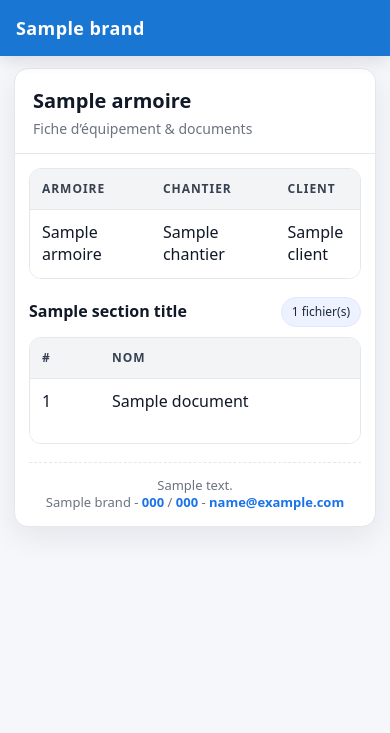
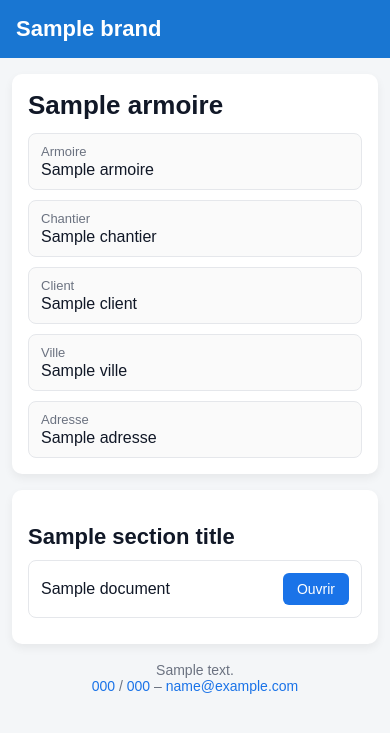
Before and after one commit to fode-konate/qr-code-dynamic, a Flask app: template templates/landing.html in a window 390 px wide. Shown: the top 733 px of the page. Run offline with Flask 3, Linux system fonts and the light colour scheme; the visitor is signed in with stand-in values (Sample User, id 1); tables that the repository leaves empty hold one stand-in row (values such as "Sample post"); the template is opened without the code that fills it: most values are stand-ins (such as "Sample title", 1, 10 or a date in 2020).

Commit message:
Initial commit - téléphone page landing

```diff
--- a/templates/landing.html
+++ b/templates/landing.html
@@ -7,262 +7,185 @@
 
   <style>
     :root{
-      --brand:#1976d2;
-      --bg:#f6f7fb;
+      --blue:#1976d2;
+      --bg:#f4f6f8;
       --card:#ffffff;
       --text:#111827;
       --muted:#6b7280;
       --border:#e5e7eb;
-      --shadow: 0 10px 30px rgba(17,24,39,.08);
-      --radius: 14px;
       --link:#1a73e8;
     }
 
     *{ box-sizing:border-box; }
     body{
       margin:0;
-      font-family: ui-sans-serif, system-ui, -apple-system, Segoe UI, Roboto, Arial, "Apple Color Emoji","Segoe UI Emoji";
+      font-family: Arial, Helvetica, sans-serif;
       background:var(--bg);
       color:var(--text);
-      line-height:1.35;
     }
 
-    /* Top bar */
+    /* Header */
     .appbar{
-      position: sticky;
-      top: 0;
-      z-index: 20;
-      background: var(--brand);
-      color: #fff;
-      padding: 16px;
-      display:flex;
-      align-items:center;
-      justify-content:space-between;
-      box-shadow: 0 4px 16px rgba(0,0,0,.12);
-    }
-    .brand{
-      font-weight: 700;
-      letter-spacing:.4px;
-      font-size: 18px;
+      background:var(--blue);
+      color:#fff;
+      padding:16px;
+      font-size:22px;
+      font-weight:600;
     }
 
     .wrap{
-      max-width: 980px;
-      margin: 18px auto 40px;
-      padding: 0 14px;
+      max-width:900px;
+      margin:16px auto;
+      padding:0 12px 24px;
     }
 
     .card{
       background:var(--card);
-      border:1px solid var(--border);
-      border-radius: var(--radius);
-      overflow:hidden;
-      box-shadow: var(--shadow);
+      border-radius:10px;
+      box-shadow:0 4px 10px rgba(0,0,0,.06);
+      padding:16px;
+      margin-bottom:16px;
     }
 
-    .card-header{
-      padding: 18px 18px 14px;
-      border-bottom: 1px solid var(--border);
-    }
     .title{
-      font-size: 22px;
-      font-weight: 800;
-      margin: 0;
-    }
-    .subtitle{
-      margin-top: 6px;
-      color: var(--muted);
-      font-size: 14px;
+      font-size:26px;
+      font-weight:600;
+      margin-bottom:12px;
     }
 
-    .card-body{
-      padding: 16px 18px 18px;
+    /* Infos équipement */
+    .info-grid{
+      display:grid;
+      grid-template-columns:1fr;
+      gap:10px;
     }
 
-    /* Info table */
-    .table-wrap{
-      overflow:auto;
-      border: 1px solid var(--border);
-      border-radius: 12px;
-    }
-    table{
-      width:100%;
-      border-collapse:collapse;
-      min-width: 640px;
-      background: #fff;
-    }
-    thead th{
-      text-align:left;
-      font-size: 12px;
-      text-transform: uppercase;
-      letter-spacing: .08em;
-      color:#374151;
-      background: #f3f4f6;
-      border-bottom: 1px solid var(--border);
-      padding: 12px 12px;
-      white-space: nowrap;
-    }
-    tbody td{
-      padding: 12px 12px;
-      border-bottom: 1px solid var(--border);
-      vertical-align: top;
-      word-break: break-word;
-    }
-    tbody tr:last-child td{
-      border-bottom: none;
+    .info-item{
+      padding:10px 12px;
+      border:1px solid var(--border);
+      border-radius:8px;
+      background:#fafafa;
     }
 
-    /* Section title */
-    .section-title{
-      display:flex;
-      align-items:center;
-      justify-content:space-between;
-      margin: 18px 0 10px;
-      gap: 12px;
-    }
-    .section-title h2{
-      margin:0;
-      font-size: 16px;
-      font-weight: 800;
-    }
-    .pill{
-      font-size: 12px;
-      color: #1f2937;
-      background: #eef2ff;
-      border: 1px solid #e0e7ff;
-      padding: 6px 10px;
-      border-radius: 999px;
-      white-space: nowrap;
+    .info-label{
+      font-size:13px;
+      color:var(--muted);
     }
 
-    /* Documents table */
+    .info-value{
+      font-size:16px;
+      font-weight:500;
+      margin-top:2px;
+    }
+
+    /* Section documents */
+    .section-title{
+      font-size:22px;
+      margin:18px 0 10px;
+      font-weight:600;
+    }
+
+    .doc{
+      display:flex;
+      justify-content:space-between;
+      align-items:center;
+      padding:12px;
+      border:1px solid var(--border);
+      border-radius:8px;
+      margin-bottom:10px;
+      background:#fff;
+    }
+
+    .doc-name{
+      font-size:16px;
+      font-weight:500;
+    }
+
     .doc a{
-      color: var(--link);
-      text-decoration: none;
-      font-weight: 700;
-    }
-    .doc a:hover{ text-decoration: underline; }
-    .btn-open{
-      display:inline-flex;
-      align-items:center;
-      justify-content:center;
-      padding: 8px 10px;
-      border-radius: 10px;
-      border: 1px solid var(--border);
-      background: #fff;
-      font-weight: 700;
-      gap: 6px;
-    }
-    .btn-open:hover{
-      background:#f9fafb;
+      background:var(--link);
+      color:#fff;
+      padding:8px 14px;
+      border-radius:6px;
+      text-decoration:none;
+      font-size:14px;
+      white-space:nowrap;
     }
 
     /* Footer */
     .footer{
-      margin-top: 18px;
-      padding-top: 14px;
-      border-top: 1px dashed var(--border);
-      color: var(--muted);
-      font-size: 13px;
       text-align:center;
+      font-size:14px;
+      color:var(--muted);
+      margin-top:18px;
     }
+
     .footer a{
-      color: var(--link);
+      color:var(--link);
       text-decoration:none;
-      font-weight: 700;
-    }
-    .footer a:hover{ text-decoration: underline; }
-
-    /* Mobile */
-    @media (max-width: 520px){
-      .title{ font-size: 20px; }
-      .wrap{ margin-top: 12px; }
-      .card-body{ padding: 14px; }
-      table{ min-width: 560px; }
+      font-weight:500;
     }
   </style>
 </head>
 
 <body>
-  <div class="appbar">
-    <div class="brand">{{ brand or "HDCA" }}</div>
-  </div>
+
+  <div class="appbar">{{ brand or "HDCA" }}</div>
 
   <div class="wrap">
+
+    <!-- FICHE ÉQUIPEMENT -->
     <div class="card">
-      <div class="card-header">
-        <h1 class="title">{{ armoire.nom }}</h1>
-        <div class="subtitle">Fiche d’équipement & documents</div>
-      </div>
+      <div class="title">{{ armoire.nom }}</div>
 
-      <div class="card-body">
-        <div class="table-wrap" aria-label="Informations">
-          <table>
-            <thead>
-              <tr>
-                <th>Armoire</th>
-                <th>Chantier</th>
-                <th>Client</th>
-                <th>Ville</th>
-                <th>Adresse</th>
-              </tr>
-            </thead>
-            <tbody>
-              <tr>
-                <td>{{ armoire.armoire }}</td>
-                <td>{{ armoire.chantier }}</td>
-                <td>{{ armoire.client }}</td>
-                <td>{{ armoire.ville }}</td>
-                <td>{{ armoire.adresse }}</td>
-              </tr>
-            </tbody>
-          </table>
+      <div class="info-grid">
+        <div class="info-item">
+          <div class="info-label">Armoire</div>
+          <div class="info-value">{{ armoire.armoire }}</div>
         </div>
 
-        <div class="section-title">
-          <h2>{{ section_title or "Documents:" }}</h2>
-          <div class="pill">{{ documents|length }} fichier(s)</div>
+        <div class="info-item">
+          <div class="info-label">Chantier</div>
+          <div class="info-value">{{ armoire.chantier }}</div>
         </div>
 
-        <div class="table-wrap doc" aria-label="Documents">
-          <table>
-            <thead>
-              <tr>
-                <th style="width:70px;">#</th>
-                <th>Nom</th>
-                <th style="width:140px;">Lien</th>
-              </tr>
-            </thead>
-            <tbody>
-              {% for doc in documents %}
-                <tr>
-                  <td>{{ loop.index }}</td>
-                  <td>{{ doc.nom }}</td>
-                  <td>
-                    <a class="btn-open" href="{{ doc.url }}" target="_blank" rel="noopener">
-                      Ouvrir ↗
-                    </a>
-                  </td>
-                </tr>
-              {% endfor %}
-              {% if documents|length == 0 %}
-                <tr>
-                  <td colspan="3" style="color:#6b7280;">Aucun document configuré.</td>
-                </tr>
-              {% endif %}
-            </tbody>
-          </table>
+        <div class="info-item">
+          <div class="info-label">Client</div>
+          <div class="info-value">{{ armoire.client }}</div>
         </div>
 
-        <div class="footer">
-          {% if footer_text %}{{ footer_text }}<br>{% endif %}
-          {{ brand or "HDCA" }}
-          {% if phone1 %}- <a href="tel:{{ phone1 }}">{{ phone1 }}</a>{% endif %}
-          {% if phone2 %} / <a href="tel:{{ phone2 }}">{{ phone2 }}</a>{% endif %}
-          {% if email %}- <a href="mailto:{{ email }}">{{ email }}</a>{% endif %}
+        <div class="info-item">
+          <div class="info-label">Ville</div>
+          <div class="info-value">{{ armoire.ville }}</div>
+        </div>
+
+        <div class="info-item">
+          <div class="info-label">Adresse</div>
+          <div class="info-value">{{ armoire.adresse }}</div>
         </div>
       </div>
     </div>
+
+    <!-- DOCUMENTS -->
+    <div class="card">
+      <div class="section-title">{{ section_title }}</div>
+
+      {% for doc in documents %}
+        <div class="doc">
+          <div class="doc-name">{{ doc.nom }}</div>
+          <a href="{{ doc.url }}" target="_blank" rel="noopener">Ouvrir</a>
+        </div>
+      {% endfor %}
+    </div>
+
+    <!-- FOOTER -->
+    <div class="footer">
+      {{ footer_text }}<br>
+      <a href="tel:{{ phone1 }}">{{ phone1 }}</a> /
+      <a href="tel:{{ phone2 }}">{{ phone2 }}</a> –
+      <a href="mailto:{{ email }}">{{ email }}</a>
+    </div>
+
   </div>
+
 </body>
 </html>
```
